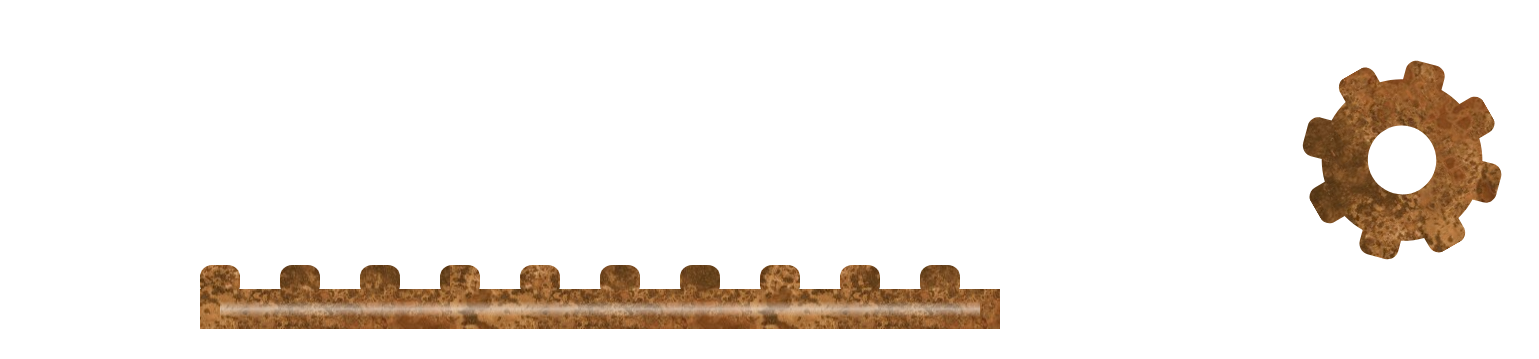
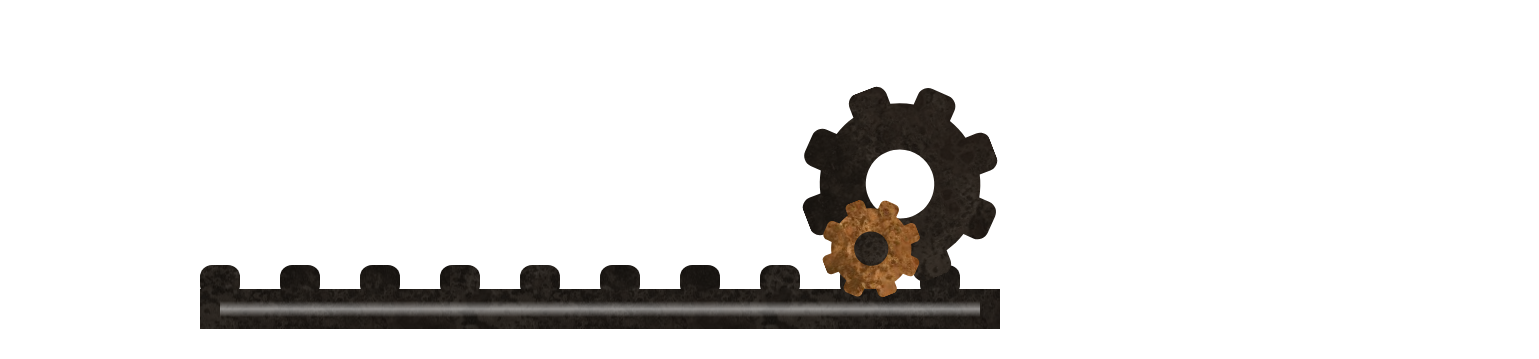
Before and after one commit to Jean-Leherle/overlay_twitch, a website built with Vite: page index.html in a window 1280 px wide. Shown: the part 441-800 px from the top of the page, 1539 px wide, since content can reach past the window. Built offline with nearby package versions, Linux system fonts and the light colour scheme.

Commit message:
ajout zindex et filtre de profondeur + fixed

```diff
--- a/src/component/Component.ts
+++ b/src/component/Component.ts
@@ -4,15 +4,18 @@ import { v7 as uuid } from 'uuid'
 
 export type ComponentConfig = {
   size: Size,
+  zIndex?: number
   position: Position,
   visual: {
     texturePath: string, maskPath: string
   }
 }
 export class Component {
-  public element: HTMLElement;
+  public childElement: HTMLElement;
+  public parentElement: HTMLElement;
   public position: Position;
   public size: Size;
+  public zIndex: number;
   public readonly UPDATEFRAME: number = 25;
   protected intervalId?: number;
   protected visual: {
@@ -26,37 +29,40 @@ export class Component {
     this.position = config.position;
     this.size = config.size;
     this.visual = config.visual
+    this.zIndex = config.zIndex ?? 0
     const generatedId = uuid();
-    this.element = this.initElement(generatedId);
+
+    this.parentElement = this.initElement();
+    this.parentElement.id = generatedId
+    this.childElement = this.initElement('child-component')
+    this.parentElement.appendChild(this.childElement)
     this.applyTextureAndMask()
     this.render(); // Applique les styles de position et de taille
-    parent.appendChild(this.element);
+    parent.appendChild(this.parentElement);
 
     // Lancer les mises à jour automatiques
     this.startRealTimeUpdate();
   }
 
-  protected initElement(id: string): HTMLElement {
+  protected initElement(classLabel?: string): HTMLElement {
     const element = document.createElement("div");
-    element.id = id;
-    element.classList.add('component')
+    element.classList.add(classLabel ?? 'component')
     return element;
   }
 
   protected render(): void {
-    if (this.visual)
-      this.renderPosition()
+    this.renderPosition()
     this.renderSize()
   }
 
   protected renderPosition(): void {
-    this.element.style.left = `${this.position.x}px`;
-    this.element.style.top = `${this.position.y}px`;
+    this.parentElement.style.left = `${this.position.x}px`;
+    this.parentElement.style.top = `${this.position.y}px`;
   }
 
   protected renderSize(): void {
-    this.element.style.width = `${this.size.width}px`;
-    this.element.style.height = `${this.size.height}px`;
+    this.parentElement.style.width = `${this.size.width}px`;
+    this.parentElement.style.height = `${this.size.height}px`;
   }
 
   public update(): void {
@@ -81,8 +87,13 @@ export class Component {
     return Math.sqrt(Math.abs(origin.x - destination.x) ** 2 + Math.abs(origin.y - destination.y) ** 2)
   }
 
+  protected applyTextureFilter(): void {
+    this.parentElement.style.zIndex = String(this.zIndex)
+    this.childElement.style.filter = `brightness(${this.zIndex}%) grayscale(${100 - this.zIndex}%)`
+  }
   public applyTextureAndMask(): void {
-    this.element.style.setProperty("--component-texture", `url('${this.visual.texturePath}')`);
-    this.element.style.mask = `url('${this.visual.maskPath}') center/cover repeat`;
+    this.childElement.style.setProperty("--component-texture", `url('${this.visual.texturePath}')`);
+    this.childElement.style.mask = `url('${this.visual.maskPath}') center/cover repeat`;
+    this.applyTextureFilter()
   }
 }
--- a/src/component/Gear.ts
+++ b/src/component/Gear.ts
@@ -1,4 +1,4 @@
-import { Component, ComponentConfig } from "./Component";
+import { Component } from "./Component";
 import { Movable } from "./MovableComponent";
 import { Rotatable } from "./RotatableComponent";
 import { Position } from "../types/Position";
@@ -6,6 +6,7 @@ import { Position } from "../types/Position";
 export interface GearConfig {
   radius: number;
   position: Position;
+  zIndex: number
   visual: { texturePath: string; maskPath: string };
   teeth?: { number: number; height: number };
 }
@@ -22,7 +23,7 @@ export class Gear extends Base {
   ) {
     // Calcul de la taille à partir du rayon
     const size = { width: config.radius * 2, height: config.radius * 2 };
-    super(parent, { size, position: config.position, visual: config.visual });
+    super(parent, { size, position: config.position, visual: config.visual, zIndex: config.zIndex });
 
     this.radius = config.radius;
     this.teeth = config.teeth
@@ -31,10 +32,12 @@ export class Gear extends Base {
     this.applyTextureAndMask();
   }
   public applyTextureAndMask(): void {
-    this.element.style.setProperty('--component-texture', `url("${this.visual.texturePath}")`);
+    this.childElement.style.setProperty('--component-texture', `url("${this.visual.texturePath}")`);
 
     // Utiliser le SVG comme masque
-    this.element.style.mask = `url('${this.visual.maskPath}') 0 0/${this.radius * 2}px ${this.radius * 2}px no-repeat`;
+    this.childElement.style.mask = `url('${this.visual.maskPath}') 0 0/${this.radius * 2}px ${this.radius * 2}px no-repeat`;
+
+    this.applyTextureFilter()
   }
 
   public async mechanicalMoveTo(destination: Position, delay: number): Promise<void> {
--- a/src/component/MovableComponent.ts
+++ b/src/component/MovableComponent.ts
@@ -33,8 +33,8 @@ export function Movable<T extends new (...args: any[]) => Component>(Base: T) {
     }
 
     public updatePosition(): void {
-      this.element.style.left = `${this.position.x}px`;
-      this.element.style.top = `${this.position.y}px`;
+      this.parentElement.style.left = `${this.position.x}px`;
+      this.parentElement.style.top = `${this.position.y}px`;
     }
   };
 }
--- a/src/component/RotatableComponent.ts
+++ b/src/component/RotatableComponent.ts
@@ -1,4 +1,10 @@
 import { Component } from "./Component";
+export interface RotatableProps {
+  rotationSpeed: number;
+  rotateState: number;
+  clockwise: 1 | -1;
+  updateRotation: () => void;
+}
 
 export function Rotatable<T extends new (...args: any[]) => Component>(Base: T) {
   return class extends Base {
@@ -15,8 +21,16 @@ export function Rotatable<T extends new (...args: any[]) => Component>(Base: T)
       if (this.rotationSpeed > 0) {
         this.rotateState =
           (this.rotateState + this.clockwise * this.rotationSpeed) % 360;
-        this.element.style.transform = `rotate(${this.rotateState}deg)`;
+        this.parentElement.style.transform = `rotate(${this.rotateState}deg)`;
       }
     }
   };
 }
+
+export function isRotatable(component: Component): component is Component & RotatableProps {
+  return (
+    "rotationSpeed" in component &&
+    "rotateState" in component &&
+    "clockwise" in component
+  );
+}
--- /dev/null
+++ b/src/link/MechanicalLink.ts
@@ -0,0 +1,58 @@
+import { Component } from "../component/Component";
+import { Gear } from "../component/Gear";
+import { isRotatable } from '../component/RotatableComponent'
+
+
+type LinkFunction<T extends Component, U extends Component> = (source: T, target: U) => void;
+
+export class MechanicalLink<T extends Component, U extends Component> {
+  private source: T;
+  private target: U;
+  private linkFunction: LinkFunction<T, U>;
+
+  constructor(
+    source: T,
+    target: U,
+    linkFunction: LinkFunction<T, U>
+  ) {
+    this.source = source;
+    this.target = target;
+    this.linkFunction = linkFunction;
+  }
+
+
+  /**
+   * Appliquer le lien mécanique.
+   */
+  public apply(): void {
+    this.linkFunction(this.source, this.target);
+  }
+
+  /**
+   * Fonction de lien : Composants fixés ensemble (même position, rotation, etc.).
+   */
+  static synchronized(source: Component, target: Component): void {
+    if (isRotatable(source) && isRotatable(target)) {
+      target.rotationSpeed = source.rotationSpeed;
+    }
+  }
+
+  /**
+   * Fonction de lien : Relation entre deux engrenages.
+   */
+  static gearLink(source: Gear, target: Gear): void {
+    // Vérifier que les deux engrenages ont des dents
+    if (source.teeth && target.teeth) {
+      // Calculer la vitesse de rotation en fonction du ratio des dents
+      target.rotationSpeed =
+        -source.rotationSpeed * (target.teeth.number / source.teeth.number);
+    }
+    else {
+      target.rotationSpeed = - source.rotationSpeed * (target.radius / source.radius)
+    }
+  }
+
+  /**
+   * Ajouter d'autres types de liens si nécessaire (ex. crémaillère, poulie).
+   */
+}
--- a/src/main.ts
+++ b/src/main.ts
@@ -2,33 +2,57 @@ import './style.css';
 import { Gear } from './component/Gear';
 import texture1 from '/texture/copper.jpg'
 //import texture3 from '/texture/copper-shiny.avif'
-import texture4 from '/texture/copper-rusty.jpg'
+//import texture4 from '/texture/copper-rusty.jpg'
 import { Component } from './component/Component';
+import { MechanicalLink } from './link/MechanicalLink';
 
 const app = document.querySelector<HTMLDivElement>('#app')!;
 
 const gear1 = new Gear(
   app, {
   radius: 100,
-  position: { x: 500, y: 500 },
+  position: { x: 150, y: 525 },
   visual: {
     texturePath: texture1, maskPath: '/mask/gear1.svg'
+  },
+  zIndex: 35,
+  teeth: {
+    height: 37,
+    number: 8
   }
 }
 )
 
+const gear2 = new Gear(
+  gear1.parentElement,
+  {
+    radius: 50,
+    position: { x: 0, y: 0 },
+    visual: {
+      texturePath: texture1, maskPath: '/mask/gear1.svg'
+    },
+    zIndex: 100,
+    teeth: {
+      height: 37,
+      number: 8
+    }
+  })
+
+
+new MechanicalLink(gear1, gear2, MechanicalLink.synchronized)
 Promise.all([
   (async () => {
-    await gear1.mechanicalMoveTo({ x: 1500, y: 600 }, 5000);
-    await gear1.moveTo({ x: 1100, y: 400 }, 5000);
+    await gear1.mechanicalMoveTo({ x: 800, y: 525 }, 5000);
   })(),
-  (async () => {
-    gear1.rotationSpeed = 2;
-    await new Promise(resolve => setTimeout(resolve, 4000));
-    gear1.clockwise = -1;
-    await new Promise(resolve => setTimeout(resolve, 10000));
-    gear1.rotationSpeed = 0;
-  })(),
+
 ])
 
-const rack1 = new Component(app, { size: { height: 100, width: 800 }, position: { x: 200, y: 700 }, visual: { maskPath: '/mask/rack.svg', texturePath: texture1 } })
+const rack1 = new Component(app, {
+  size: { height: 100, width: 800 },
+  position: { x: 200, y: 700 },
+  zIndex: 30,
+  visual: {
+    maskPath: '/mask/rack.svg',
+    texturePath: texture1
+  }
+})
--- a/src/style.css
+++ b/src/style.css
@@ -8,17 +8,21 @@
 } */
 
 .component {
-  display: block;
   position : absolute;
-  isolation: isolate;
-  background: var(--component-texture) repeat center;
-
 }
 
-.gear {
+.child-component {
+  position: relative;
+  isolation: isolate;
+  height: 100%;
+  width: 100%;
+  background: var(--component-texture) repeat center;
+}
+
+/* .gear {
   display: block;
   position : absolute;
   isolation: isolate;
   background: var(--gear-texture) no-repeat center;
 
-}
+} */
```
